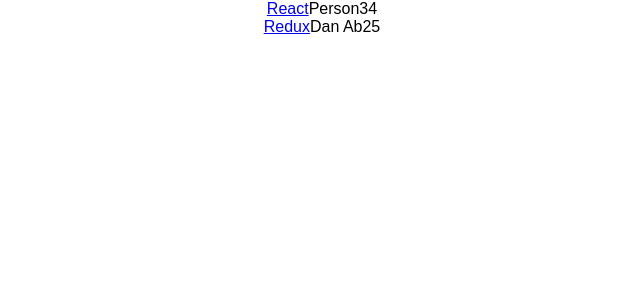
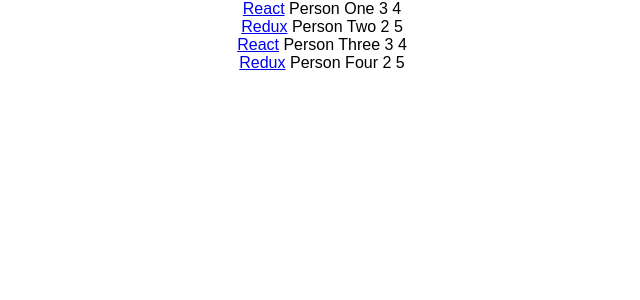
Before and after one commit to pachecoae/practiceReact, a React (Create React App) app in the folder hackernews/: page / in a window 1280 px wide. Shown: the top 300 px of the page, without its empty margins (318-958 px from the left). Built offline with nearby package versions, Linux system fonts and the light colour scheme.

Commit message:
Concise object initialization. Formatting. Using the state 's list to generate elements.

```diff
--- a/hackernews/src/App.js
+++ b/hackernews/src/App.js
@@ -6,7 +6,7 @@
   {
     title: 'React',
     url:'https://facebook.github.io/react/',
-    author: 'Person',
+    author: 'Person One',
     num_comments: 3,
     points: 4,
     objectID: 0,
@@ -14,30 +14,55 @@
   {
     title: 'Redux',
     url:'https://github.com/reactjs/redux',
-    author: 'Dan Ab',
+    author: 'Person Two',
     num_comments: 2,
     points: 5,
     objectID: 1,
+  },
+  {
+    title: 'React',
+    url:'https://facebook.github.io/react/',
+    author: 'Person Three',
+    num_comments: 3,
+    points: 4,
+    objectID: 2,
+  },
+  {
+    title: 'Redux',
+    url:'https://github.com/reactjs/redux',
+    author: 'Person Four',
+    num_comments: 2,
+    points: 5,
+    objectID: 3,
   },
 ]
 
 class App extends Component {
 
+  constructor(props) {
+    super(props);
+
+    this.state = {
+      list,
+    }
+  }
+
   render() {
     return (
       <div className="App">
-        {list.map(function(item) {
-          return (
+        {this.state.list.map(item =>
             <div key={item.objectID}>
               <span>
                 <a href={item.url}>{item.title}</a>
               </span>
+              <span> </span>
               <span>{item.author}</span>
+              <span> </span>
               <span>{item.num_comments}</span>
+              <span> </span>
               <span>{item.points}</span>
             </div>
-          )
-        })}
+        )}
       </div>
     );
   }
```
